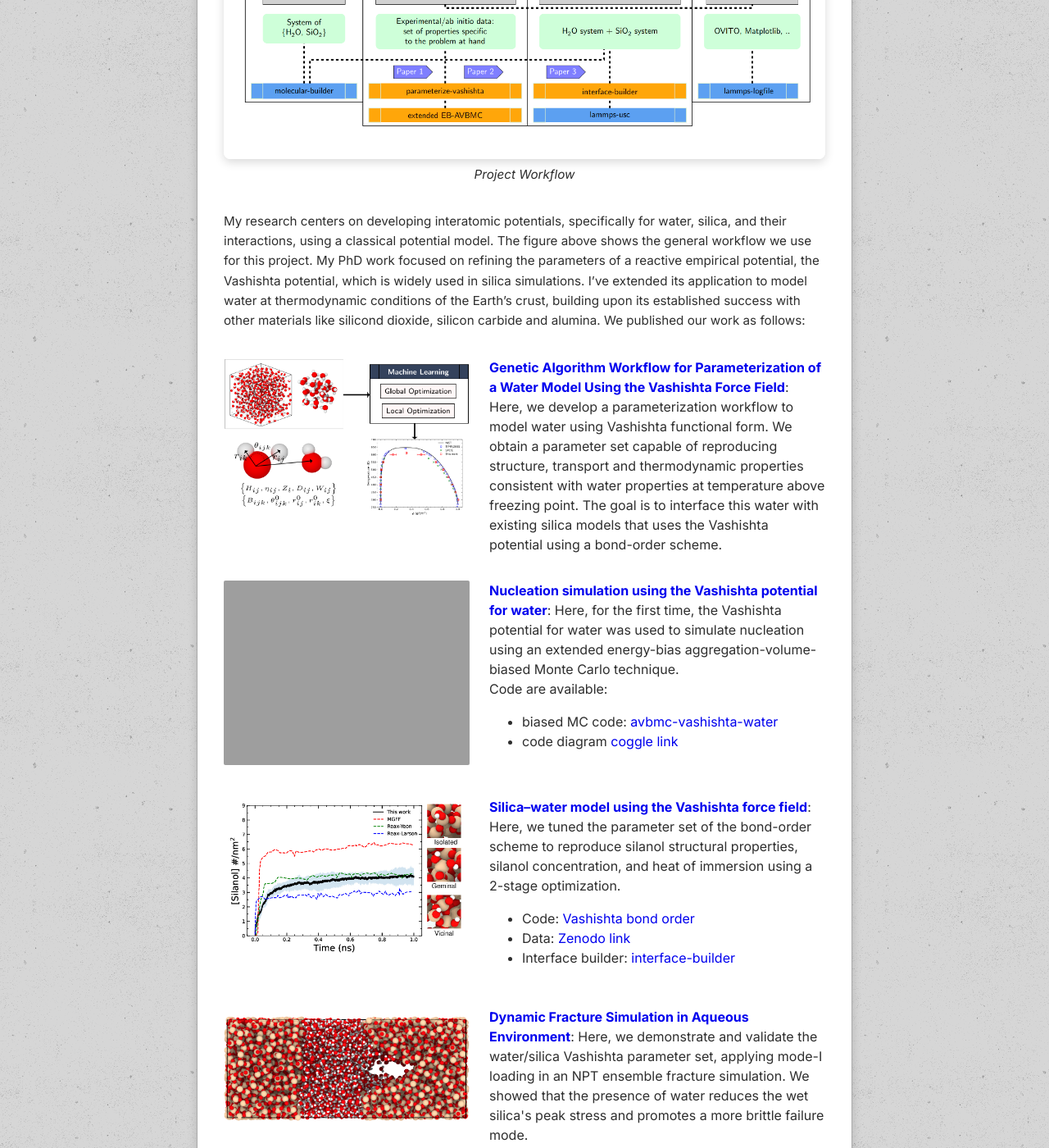
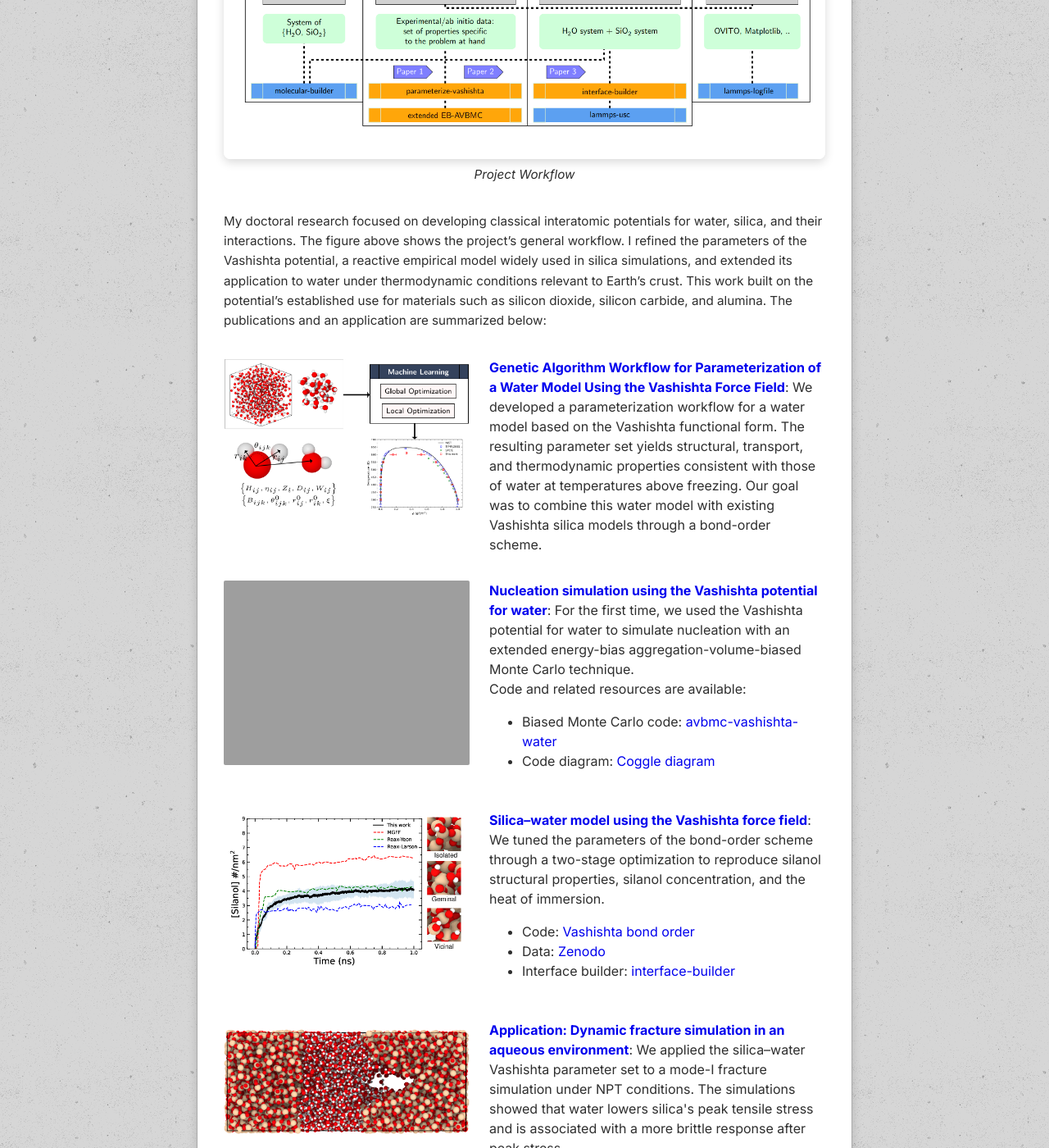
Before and after one commit to antble/antble.github.io, a Jekyll site: the page built from _posts/others/about_me/2025-03-04-my-research.md, in a window 1280 px wide and 1400 px high, scrolled down 974 px. Shown: the whole window at 82% size. Built offline with Jekyll 4.4.1, drawn with Linux system fonts in a browser that asks for light colours; some of the changed text lies outside the part shown.

Commit message:
update my research page

```diff
--- a/_posts/others/about_me/2025-03-04-my-research.md
+++ b/_posts/others/about_me/2025-03-04-my-research.md
@@ -2,19 +2,19 @@
 layout: post-others
 title: "My Research"
 date: 2025-03-04
-last_modified_at: 2026-09-09
+last_modified_at: 2026-10-03
 category: others
 tag: research
 featured_image: /assets/doctoral/
 ---
 
-Though my physics research spans various fields, a consistent thread runs through it: the use of computational tools. During my bachelor's degree, I utilized DFT with ADF-GUI. For my master's, I worked with and ported a Fortran code to Python. And in my doctoral studies, I've utilized LAMMPS for molecular dynamics simulations and extended a Fortran-based code for Monte Carlo simulation.
+Although my physics research spans several fields, computational tools have been a consistent thread. During my bachelor's degree, I used density functional theory (DFT) with ADF-GUI. For my master's degree, I ported a Fortran program to Python. During my doctoral studies, I used LAMMPS for molecular dynamics simulations and extended a Fortran program for Monte Carlo simulations.
 
 ---
 
-## Postdoctoral Research: ML + MD of biopolymers
+## Postdoctoral Research: ML and MD of biopolymers
 
-I will be using machine learning to study molecular dynamics of biopolymers.
+I use machine learning (ML) to study the molecular dynamics (MD) of biopolymers.
 
 <div class="publication">
   <div class="pub-thumbnail">
@@ -27,7 +27,7 @@ I will be using machine learning to study molecular dynamics of biopolymers.
   <div class="pub-description">
     <p>
       <b><a href="https://chemrxiv.org/doi/full/10.26434/chemrxiv.15008225/v1">Population-aware Generative Modeling of Lignin Ensemble</a></b>:
-      We developed a generative framework that produces lignin population that satisfies a specific feedstock experimental aggregate statistics. We showed that the distribution is robust by sampling different ensemble sizes; that is, one can repeatedly obtain a consistent statistics of a lignin population from the conditioned generative prior.
+      We developed a generative framework that produces lignin populations matching the aggregate experimental statistics of a specific feedstock. By sampling different ensemble sizes, we showed that the conditioned generative prior consistently produces populations with similar statistics.
     </p>
     <!-- <p>Code and related resources are available here:</p> -->
     <!-- <ul> -->
@@ -49,21 +49,21 @@ I will be using machine learning to study molecular dynamics of biopolymers.
 
 ---
 
-## Doctoral Degree: Parameterization of water and water/silica interactions using the Vashishta functional form
+## Doctoral Research: Parameterization of water and silica–water interactions using the Vashishta functional form
 <div class="my-container">
 <img src="{{ '/assets/doctoral/workplan.png' | relative_url }}"
      style="width: 100%; height: auto;"
      >
      <i>Project Workflow</i>
 </div>
-My research centers on developing interatomic potentials, specifically for water, silica, and their interactions, using a classical potential model. The figure above shows the general workflow we use for this project. My PhD work focused on refining the parameters of a reactive empirical potential, the Vashishta potential, which is widely used in silica simulations. I've  extended its application to model water at thermodynamic conditions of the Earth's crust, building upon its established success with other materials like silicond dioxide, silicon carbide and alumina. We published our work as follows:
+My doctoral research focused on developing classical interatomic potentials for water, silica, and their interactions. The figure above shows the project's general workflow. I refined the parameters of the Vashishta potential, a reactive empirical model widely used in silica simulations, and extended its application to water under thermodynamic conditions relevant to Earth's crust. This work built on the potential's established use for materials such as silicon dioxide, silicon carbide, and alumina. The publications and an application are summarized below:
 
 <div class="publication">
   <div class="pub-thumbnail">
     <img src="{{site.url}}/assets/doctoral/toc_graphics-1.png" alt="TOC Graphic">
   </div>
   <div class="pub-description">
-    <p><b><a href="https://pubs.acs.org/doi/10.1021/acs.jpcb.4c06389">Genetic Algorithm Workflow for Parameterization of a Water Model Using the Vashishta Force Field</a></b>: Here, we develop a parameterization workflow to model water using Vashishta functional form. We obtain a parameter set capable of reproducing structure, transport and thermodynamic properties consistent with water properties at temperature above freezing point. The goal is to interface this water with existing silica models that uses the Vashishta potential using a bond-order scheme.</p>
+    <p><b><a href="https://pubs.acs.org/doi/10.1021/acs.jpcb.4c06389">Genetic Algorithm Workflow for Parameterization of a Water Model Using the Vashishta Force Field</a></b>: We developed a parameterization workflow for a water model based on the Vashishta functional form. The resulting parameter set yields structural, transport, and thermodynamic properties consistent with those of water at temperatures above freezing. Our goal was to combine this water model with existing Vashishta silica models through a bond-order scheme.</p>
   </div>
 </div>
 
@@ -74,12 +74,12 @@ My research centers on developing interatomic potentials, specifically for water
   <div class="pub-description">
     <p>
       <b><a href="https://pubs.acs.org/doi/10.1021/acs.jctc.5c00722">Nucleation simulation using the Vashishta potential for water</a></b>:
-      Here, for the first time, the Vashishta potential for water was used to simulate nucleation using an extended energy-bias aggregation-volume-biased Monte Carlo technique.
+      For the first time, we used the Vashishta potential for water to simulate nucleation with an extended energy-bias aggregation-volume-biased Monte Carlo technique.
     </p>
-    <p>Code are available:</p>
+    <p>Code and related resources are available:</p>
     <ul>
-      <li>biased MC code: <a href="https://github.com/antble/avbmc-vashishta-water">avbmc-vashishta-water</a></li>
-      <li>code diagram<a href="https://coggle.it/diagram/ZDo1BgAjwnrfugDE/t/vashishta"> coggle link</a> </li>
+      <li>Biased Monte Carlo code: <a href="https://github.com/antble/avbmc-vashishta-water">avbmc-vashishta-water</a></li>
+      <li>Code diagram: <a href="https://coggle.it/diagram/ZDo1BgAjwnrfugDE/t/vashishta">Coggle diagram</a></li>
     </ul>
   </div>
 </div>
@@ -91,12 +91,12 @@ My research centers on developing interatomic potentials, specifically for water
   <div class="pub-description">
     <p>
       <b><a href="https://pubs.aip.org/aip/jcp/article/165/10/104701/3403923/Silica-water-model-using-the-Vashishta-force-field">Silica–water model using the Vashishta force field</a></b>:
-      Here, we tuned the parameter set of the bond-order scheme to reproduce silanol structural properties, silanol concentration, and heat of immersion using a 2-stage optimization.
+      We tuned the parameters of the bond-order scheme through a two-stage optimization to reproduce silanol structural properties, silanol concentration, and the heat of immersion.
     </p>
     <ul>
-      <li> Code: <a href="https://github.com/andeplane/vashishta_bond_order">Vashishta bond order</a></li>
-      <li> Data: <a href="https://doi.org/10.5281/zenodo.19111996">Zenodo link</a></li>
-      <li> Interface builder: <a href="https://github.com/antble/interface-builder">interface-builder</a></li>
+      <li>Code: <a href="https://github.com/andeplane/vashishta_bond_order">Vashishta bond order</a></li>
+      <li>Data: <a href="https://doi.org/10.5281/zenodo.19111996">Zenodo</a></li>
+      <li>Interface builder: <a href="https://github.com/antble/interface-builder">interface-builder</a></li>
       <!-- <small>TTD: extend capabilities to other materials …</small>  -->
     </ul>
   </div>
@@ -104,12 +104,12 @@ My research centers on developing interatomic potentials, specifically for water
 
 <div class="publication">
   <div class="pub-thumbnail">
-    <img src="{{site.url}}/assets/doctoral/fracture.png" alt="Silanol parameterization graphic">
+    <img src="{{site.url}}/assets/doctoral/fracture.png" alt="Dynamic fracture simulation of wet silica">
   </div>
   <div class="pub-description">
     <p>
-      <b><a href="https://pubs.aip.org/aip/jcp/article/165/10/104701/3403923/Silica-water-model-using-the-Vashishta-force-field">Dynamic Fracture Simulation in Aqueous Environment</a></b>:
-      Here, we demonstrate and validate the water/silica Vashishta parameter set, applying mode-I loading in an NPT ensemble fracture simulation. We showed that the presence of water reduces the wet silica's peak stress and promotes a more brittle failure mode.
+      <b><a href="https://pubs.aip.org/aip/jcp/article/165/10/104701/3403923/Silica-water-model-using-the-Vashishta-force-field">Application: Dynamic fracture simulation in an aqueous environment</a></b>:
+      We applied the silica–water Vashishta parameter set to a mode-I fracture simulation under NPT conditions. The simulations showed that water lowers silica's peak tensile stress and is associated with a more brittle response after peak stress.
     </p>
   </div>
 </div>
@@ -126,7 +126,7 @@ During my masters, I worked on quantum transport modelling. It was an ambitious
   <div class="pub-description">
     <p>
       <b>Quantum Transport Modelling using Lattice Weyl-Wigner Functions</b>:
-     Here, I tried to incorporate density functional theory with lattice Weyl-Wigner functions. My work was concentrated on porting a Fortran 77 code to a python code. To test its validity, I simulated a 1D resonant tunneling diode (RTD).
+      I explored combining density functional theory with lattice Weyl-Wigner functions. My work focused on porting a Fortran 77 program to Python. To test the Python implementation, I simulated a one-dimensional resonant tunneling diode (RTD).
     </p>
     <ul>
       <li>LWW quantum transport: <a href="https://github.com/antble/lww-usc">lww-usc</a></li>
@@ -144,7 +144,7 @@ During my masters, I worked on quantum transport modelling. It was an ambitious
   <div class="pub-description">
     <p>
       <b>IR Spectrum of Water Clusters using DFT simulations</b>:
-      Here, I  studied water clusters $\mathrm{(H_2O)_n}$, n=1-5 using density functional theory (DFT). Comparing the experimental values of the vibrational frequencies and geometrical properties of water monomer, the data suggests that GGA/BLYP-D(BJ) functional at ET-pVQZ basis set is generally useful for calculating the vibrational frequencies for higher water clusters.
+      I studied water clusters $\mathrm{(H_2O)_n}$, with n = 1–5, using density functional theory (DFT). Comparison with experimental vibrational frequencies and the geometric properties of the water monomer suggested that the GGA/BLYP-D(BJ) functional with the ET-pVQZ basis set is generally useful for calculating the vibrational frequencies of larger water clusters.
     </p>
   </div>
 </div>
```
Also changed, not shown: other parts of _posts/others/about_me/2025-03-04-my-research.md (+3 -3 lines).
